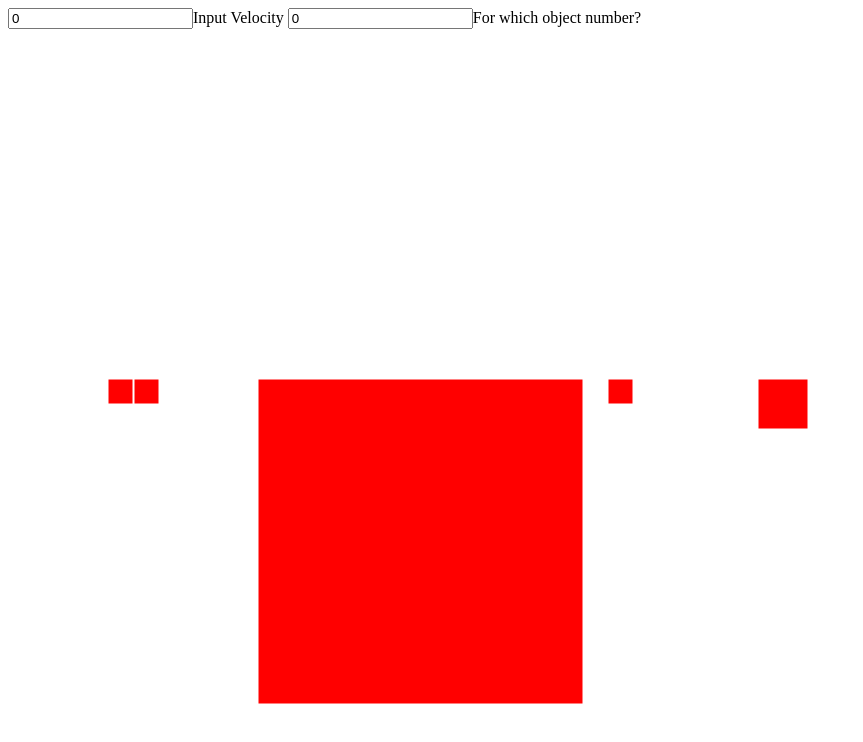
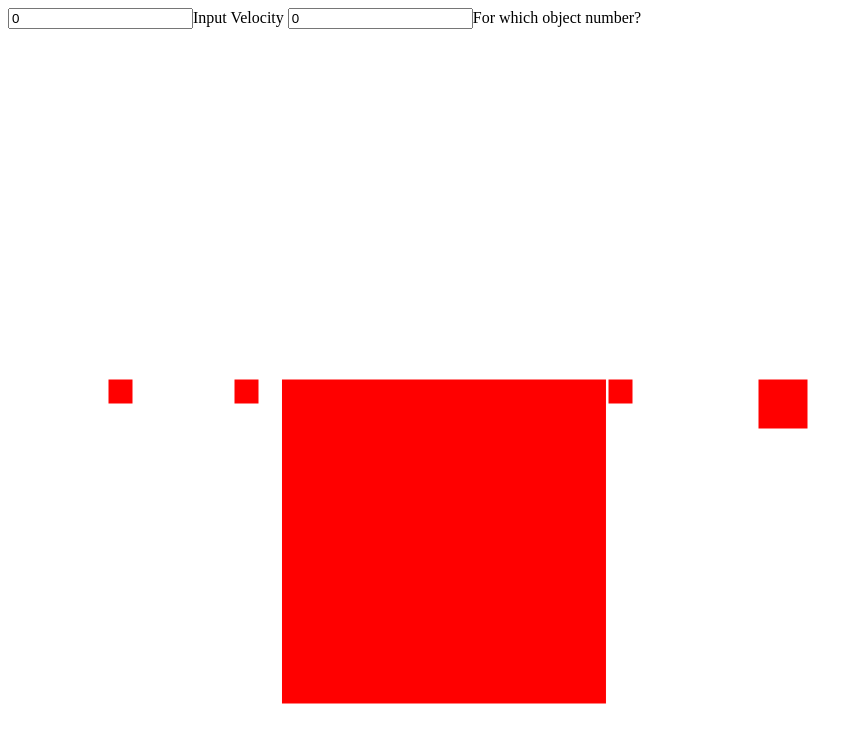
Before and after one commit to wawesomeNOGUI/ConservationOfMomentumJS, a plain HTML site: page index.html in a window 1280 px wide. Shown: the whole page, without its empty margins (0-863 px from the left). Drawn offline with Linux system fonts and the light colour scheme.

Commit message:
Update index.html

```diff
--- a/index.html
+++ b/index.html
@@ -101,7 +101,7 @@ var render = function () {
 
 
 //balls[0][4] = 15;  //starting velocity
-balls[1][4] = 0;
+balls[1][4] = 5;
 balls[2][4] = 0;
 balls[3][4] = 0;
 
```
